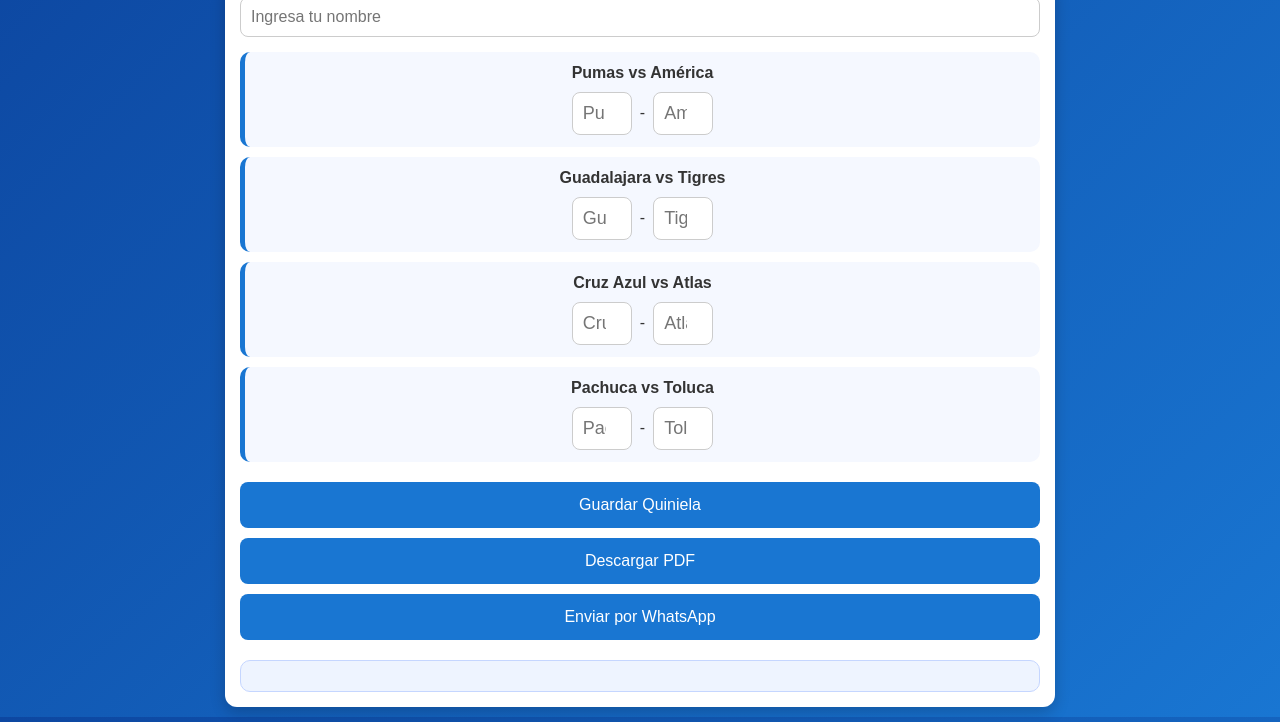
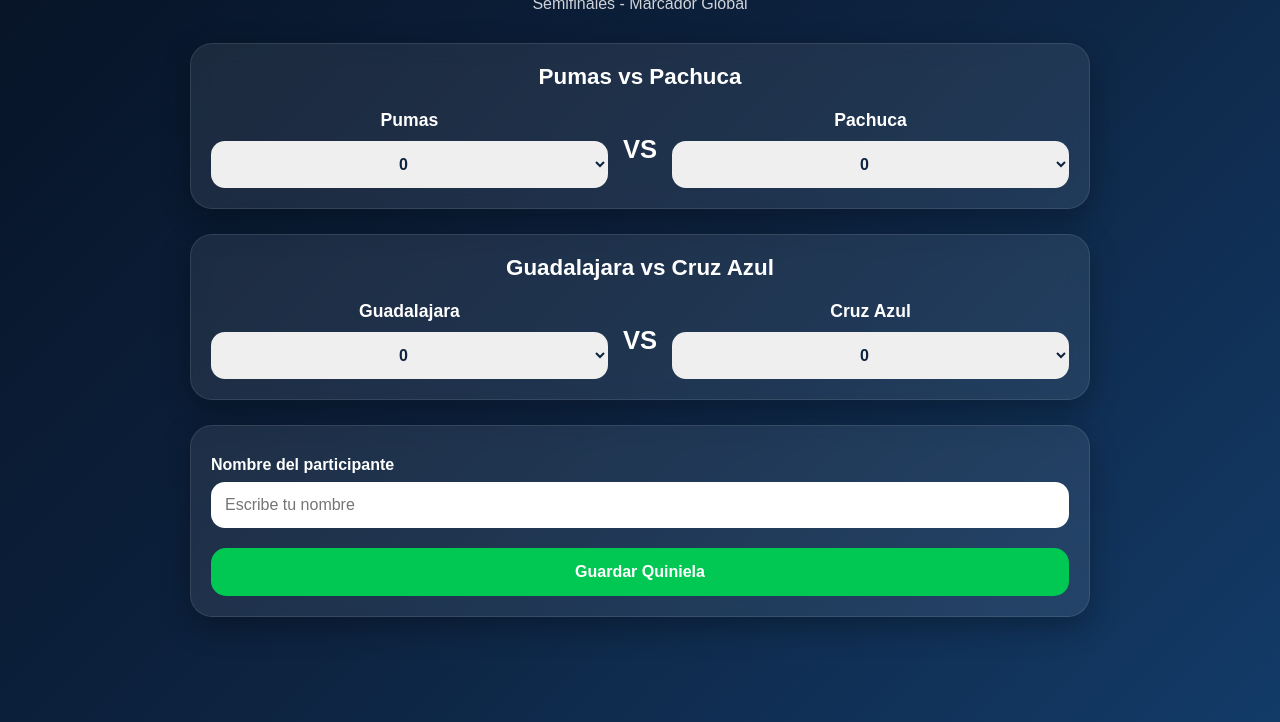
Before and after one commit to gerardoedmundo/quiniela, a plain HTML site: page index.html in a window 1280 px wide. Shown: the part 78-800 px from the top of the page. Drawn offline with nearby package versions, Linux system fonts and the light colour scheme.

Commit message:
Refactor index.html for Liga MX Quiniela

```diff
--- a/index.html
+++ b/index.html
@@ -1,288 +1,372 @@
 <!DOCTYPE html>
 <html lang="es">
 <head>
-  <meta charset="UTF-8">
-  <title>Quiniela de Fútbol PARTIDO DE VUELTA</title>
-  <meta name="viewport" content="width=device-width, initial-scale=1.0">
+<meta charset="UTF-8" />
+<meta name="viewport" content="width=device-width, initial-scale=1.0"/>
 
-  <!-- jsPDF -->
-  <script src="https://cdnjs.cloudflare.com/ajax/libs/jspdf/2.5.1/jspdf.umd.min.js"></script>
+<title>Quiniela Liga MX</title>
 
 <style>
-    body {
-      font-family: Arial, sans-serif;
-      background: linear-gradient(135deg, #0d47a1, #1976d2);
-      color: #333;
-      margin: 0;
-      padding: 10px;
+
+*{
+    margin:0;
+    padding:0;
+    box-sizing:border-box;
+    font-family:Arial, Helvetica, sans-serif;
 }
 
-    h1 {
-      text-align: center;
-      color: white;
-      font-size: 20px;
+body{
+    background:linear-gradient(135deg,#071326,#0d2340,#133b68);
+    min-height:100vh;
+    color:white;
+    padding:20px;
 }
 
-    .container {
-      max-width: 800px;
-      margin: auto;
-      background: #ffffff;
-      padding: 15px;
-      border-radius: 12px;
-      box-shadow: 0 5px 15px rgba(0,0,0,0.2);
+.container{
+    max-width:900px;
+    margin:auto;
 }
 
-    input[type="text"], input[type="number"] {
-      padding: 10px;
-      border-radius: 8px;
-      border: 1px solid #ccc;
-      font-size: 16px;
-      box-sizing: border-box;
+.title{
+    text-align:center;
+    margin-bottom:30px;
 }
 
-    input[type="text"] {
-      width: 100%;
-      margin-bottom: 15px;
+.title h1{
+    font-size:2.3rem;
+    margin-bottom:10px;
 }
 
-    .match {
-      background: #f5f8ff;
-      padding: 12px;
-      margin-bottom: 10px;
-      border-radius: 10px;
-      border-left: 5px solid #1976d2;
+.title p{
+    opacity:0.8;
 }
 
-    .teams {
-      font-weight: bold;
-      margin-bottom: 10px;
-      text-align: center;
+.card{
+    background:rgba(255,255,255,0.08);
+    border:1px solid rgba(255,255,255,0.1);
+    border-radius:22px;
+    padding:20px;
+    margin-bottom:25px;
+    backdrop-filter:blur(10px);
+    box-shadow:0 10px 30px rgba(0,0,0,0.3);
 }
 
-    .score {
-      display: flex;
-      justify-content: center;
-      align-items: center;
-      gap: 8px;
+.match-title{
+    text-align:center;
+    font-size:1.4rem;
+    font-weight:bold;
+    margin-bottom:20px;
 }
 
-    .score input {
-      width: 60px;
-      text-align: center;
-      font-size: 18px;
+.teams{
+    display:flex;
+    align-items:center;
+    justify-content:space-between;
+    gap:15px;
+    flex-wrap:wrap;
 }
 
-    button {
-      width: 100%;
-      padding: 14px;
-      margin-top: 10px;
-      border: none;
-      border-radius: 8px;
-      background: #1976d2;
-      color: white;
-      font-size: 16px;
-      cursor: pointer;
+.team{
+    flex:1;
+    min-width:120px;
+    text-align:center;
 }
 
-    button:hover {
-      background: #0d47a1;
+.team-name{
+    margin-bottom:10px;
+    font-size:1.1rem;
+    font-weight:bold;
 }
 
-    .result {
-      margin-top: 20px;
-      background: #eef4ff;
-      padding: 15px;
-      border-radius: 10px;
-      border: 1px solid #c5d6ff;
+select{
+    width:100%;
+    padding:14px;
+    border:none;
+    border-radius:14px;
+    font-size:1rem;
+    font-weight:bold;
+    text-align:center;
+    color:#0d2340;
 }
 
-    /* 📱 CELULAR */
-    @media (max-width: 480px) {
-      h1 {
-        font-size: 18px;
+.vs{
+    font-size:1.6rem;
+    font-weight:bold;
 }
 
-      .container {
-        padding: 10px;
+.extra{
+    margin-top:10px;
 }
 
-      .score input {
-        width: 50px;
-        font-size: 16px;
+.extra label{
+    display:block;
+    margin-bottom:8px;
+    font-weight:bold;
 }
 
-      .teams {
-        font-size: 14px;
+input{
+    width:100%;
+    padding:14px;
+    border:none;
+    border-radius:14px;
+    font-size:1rem;
 }
 
-      button {
-        font-size: 15px;
-        padding: 12px;
-      }
+button{
+    width:100%;
+    padding:15px;
+    margin-top:20px;
+    border:none;
+    border-radius:15px;
+    font-size:1rem;
+    font-weight:bold;
+    cursor:pointer;
+    transition:0.3s;
 }
 
-    /* 📲 TABLET */
-    @media (min-width: 481px) and (max-width: 768px) {
-      .score input {
-        width: 55px;
+.btn-save{
+    background:#00c853;
+    color:white;
 }
+
+.btn-save:hover{
+    background:#00e676;
 }
+
+.btn-whatsapp{
+    background:#25D366;
+    color:white;
+    display:none;
+}
+
+.btn-whatsapp:hover{
+    background:#2df07a;
+}
+
+.resultado{
+    display:none;
+    margin-top:20px;
+    background:rgba(255,255,255,0.08);
+    padding:20px;
+    border-radius:20px;
+}
+
+.resultado h2{
+    text-align:center;
+    margin-bottom:15px;
+}
+
+.resultado p{
+    margin:10px 0;
+}
+
+@media(max-width:700px){
+
+    .teams{
+        flex-direction:column;
+    }
+
+    .vs{
+        margin:10px 0;
+    }
+
+    .title h1{
+        font-size:1.8rem;
+    }
+
+}
+
 </style>
 </head>
+
 <body>
 
-<h1>Quiniela de Fútbol CBT2 (Marcadores)</h1>
+<div class="container">
 
-<div class="container" id="app"></div>
+    <div class="title">
+        <h1>⚽ Quiniela Liga MX</h1>
+        <p>Semifinales - Marcador Global</p>
+    </div>
+
+    <!-- PARTIDO 1 -->
+    <div class="card">
+
+        <div class="match-title">
+            Pumas vs Pachuca
+        </div>
+
+        <div class="teams">
+
+            <div class="team">
+                <div class="team-name">Pumas</div>
+
+                <select id="pumas">
+                    <option>0</option>
+                    <option>1</option>
+                    <option>2</option>
+                    <option>3</option>
+                    <option>4</option>
+                    <option>5</option>
+                    <option>6</option>
+                    <option>7</option>
+                    <option>8</option>
+                    <option>9</option>
+                    <option>10</option>
+                </select>
+            </div>
+
+            <div class="vs">VS</div>
+
+            <div class="team">
+                <div class="team-name">Pachuca</div>
+
+                <select id="pachuca">
+                    <option>0</option>
+                    <option>1</option>
+                    <option>2</option>
+                    <option>3</option>
+                    <option>4</option>
+                    <option>5</option>
+                    <option>6</option>
+                    <option>7</option>
+                    <option>8</option>
+                    <option>9</option>
+                    <option>10</option>
+                </select>
+            </div>
+
+        </div>
+
+    </div>
+
+    <!-- PARTIDO 2 -->
+    <div class="card">
+
+        <div class="match-title">
+            Guadalajara vs Cruz Azul
+        </div>
+
+        <div class="teams">
+
+            <div class="team">
+                <div class="team-name">Guadalajara</div>
+
+                <select id="gdl">
+                    <option>0</option>
+                    <option>1</option>
+                    <option>2</option>
+                    <option>3</option>
+                    <option>4</option>
+                    <option>5</option>
+                    <option>6</option>
+                    <option>7</option>
+                    <option>8</option>
+                    <option>9</option>
+                    <option>10</option>
+                </select>
+            </div>
+
+            <div class="vs">VS</div>
+
+            <div class="team">
+                <div class="team-name">Cruz Azul</div>
+
+                <select id="cruzazul">
+                    <option>0</option>
+                    <option>1</option>
+                    <option>2</option>
+                    <option>3</option>
+                    <option>4</option>
+                    <option>5</option>
+                    <option>6</option>
+                    <option>7</option>
+                    <option>8</option>
+                    <option>9</option>
+                    <option>10</option>
+                </select>
+            </div>
+
+        </div>
+
+    </div>
+
+    <!-- NOMBRE -->
+    <div class="card">
+
+        <div class="extra">
+            <label>Nombre del participante</label>
+            <input type="text" id="nombre" placeholder="Escribe tu nombre">
+        </div>
+
+        <button class="btn-save" onclick="guardarQuiniela()">
+            Guardar Quiniela
+        </button>
+
+        <button class="btn-whatsapp" id="btnWhatsapp" onclick="enviarWhatsApp()">
+            Enviar por WhatsApp
+        </button>
+
+    </div>
+
+    <!-- RESULTADO -->
+    <div class="resultado" id="resultado">
+
+        <h2>✅ Quiniela Guardada</h2>
+
+        <p id="resNombre"></p>
+        <p id="res1"></p>
+        <p id="res2"></p>
+
+    </div>
+
+</div>
 
 <script>
-const { jsPDF } = window.jspdf;
 
-// 🔁 Equipos invertidos
-const partidos = [
-  ["Pumas", "América"],
-  ["Guadalajara", "Tigres"],
-  ["Cruz Azul", "Atlas"],
-  ["Pachuca", "Toluca"]
-];
+let mensajeWhatsApp = "";
 
-let datosGuardados = null;
-const app = document.getElementById("app");
+function guardarQuiniela(){
 
-function render() {
-  app.innerHTML = "";
+    let nombre = document.getElementById("nombre").value;
 
-  const inputNombre = document.createElement("input");
-  inputNombre.type = "text";
-  inputNombre.id = "nombre";
-  inputNombre.placeholder = "Ingresa tu nombre";
-  app.appendChild(inputNombre);
+    let pumas = document.getElementById("pumas").value;
+    let pachuca = document.getElementById("pachuca").value;
 
-  partidos.forEach((p, i) => {
-    const div = document.createElement("div");
-    div.className = "match";
+    let gdl = document.getElementById("gdl").value;
+    let cruzazul = document.getElementById("cruzazul").value;
 
-    div.innerHTML = `
-      <div class="teams">${p[0]} vs ${p[1]}</div>
-      <div class="score">
-        <input type="number" inputmode="numeric" pattern="[0-9]*" min="0" id="golA${i}" placeholder="${p[0]}">
-        <span>-</span>
-        <input type="number" inputmode="numeric" pattern="[0-9]*" min="0" id="golB${i}" placeholder="${p[1]}">
-      </div>
-    `;
+    document.getElementById("resultado").style.display = "block";
 
-    app.appendChild(div);
-  });
+    document.getElementById("resNombre").innerHTML =
+    "👤 Participante: <b>" + nombre + "</b>";
 
-  const btnEnviar = document.createElement("button");
-  btnEnviar.textContent = "Guardar Quiniela";
-  btnEnviar.onclick = enviar;
-  app.appendChild(btnEnviar);
+    document.getElementById("res1").innerHTML =
+    "⚽ Pumas " + pumas + " - " + pachuca + " Pachuca";
 
-  const btnPDF = document.createElement("button");
-  btnPDF.textContent = "Descargar PDF";
-  btnPDF.onclick = descargarPDF;
-  app.appendChild(btnPDF);
+    document.getElementById("res2").innerHTML =
+    "⚽ Guadalajara " + gdl + " - " + cruzazul + " Cruz Azul";
 
-  const btnWhats = document.createElement("button");
-  btnWhats.textContent = "Enviar por WhatsApp";
-  btnWhats.onclick = enviarWhatsApp;
-  app.appendChild(btnWhats);
+    mensajeWhatsApp =
+`⚽ QUINIELA LIGA MX
 
-  const resultado = document.createElement("div");
-  resultado.id = "resultado";
-  resultado.className = "result";
-  app.appendChild(resultado);
+👤 Participante: ${nombre}
+
+🏆 Pumas ${pumas} - ${pachuca} Pachuca
+
+🏆 Guadalajara ${gdl} - ${cruzazul} Cruz Azul`;
+
+    document.getElementById("btnWhatsapp").style.display = "block";
+
 }
 
-function enviar() {
-  const nombre = document.getElementById("nombre").value.trim();
+function enviarWhatsApp(){
 
-  if (!nombre) {
-    alert("Ingresa tu nombre");
-    return;
+    let url = "https://wa.me/?text=" + encodeURIComponent(mensajeWhatsApp);
+
+    window.open(url, "_blank");
+
 }
 
-  let resultados = [];
-
-  for (let i = 0; i < partidos.length; i++) {
-    const golA = document.getElementById(`golA${i}`).value;
-    const golB = document.getElementById(`golB${i}`).value;
-
-    if (golA === "" || golB === "") {
-      alert("Completa todos los marcadores");
-      return;
-    }
-
-    resultados.push({ golA, golB });
-  }
-
-  datosGuardados = { nombre, resultados };
-  mostrarResultado();
-}
-
-function mostrarResultado() {
-  const resultadoDiv = document.getElementById("resultado");
-
-  let html = `<h3>Jugador: ${datosGuardados.nombre}</h3><ul>`;
-
-  datosGuardados.resultados.forEach((r, i) => {
-    html += `<li>${partidos[i][0]} ${r.golA} - ${r.golB} ${partidos[i][1]}</li>`;
-  });
-
-  html += "</ul>";
-  resultadoDiv.innerHTML = html;
-}
-
-function descargarPDF() {
-  if (!datosGuardados) {
-    alert("Primero guarda la quiniela");
-    return;
-  }
-
-  const doc = new jsPDF();
-
-  doc.setFillColor(13, 71, 161);
-  doc.rect(0, 0, 210, 35, "F");
-
-  doc.setTextColor(255, 255, 255);
-  doc.setFontSize(18);
-  doc.text("QUINIELA DE FÚTBOL CBT2", 105, 18, null, null, "center");
-
-  doc.setFontSize(12);
-  doc.text("Marcadores", 105, 26, null, null, "center");
-
-  doc.setTextColor(0, 0, 0);
-  doc.text(`Jugador: ${datosGuardados.nombre}`, 20, 50);
-
-  let y = 65;
-
-  datosGuardados.resultados.forEach((r, i) => {
-    doc.roundedRect(15, y - 8, 180, 12, 3, 3);
-    doc.text(`${partidos[i][0]} ${r.golA} - ${r.golB} ${partidos[i][1]}`, 20, y);
-    y += 18;
-  });
-
-  doc.save(`quiniela_${datosGuardados.nombre}.pdf`);
-}
-
-function enviarWhatsApp() {
-  if (!datosGuardados) {
-    alert("Primero guarda la quiniela");
-    return;
-  }
-
-  let mensaje = `Quiniela de Fútbol\nJugador: ${datosGuardados.nombre}\n\n`;
-
-  datosGuardados.resultados.forEach((r, i) => {
-    mensaje += `${partidos[i][0]} ${r.golA} - ${r.golB} ${partidos[i][1]}\n`;
-  });
-
-  const url = `https://wa.me/?text=${encodeURIComponent(mensaje)}`;
-  window.open(url, "_blank");
-}
-
-render();
 </script>
 
 </body>
```
Lines whose indentation alone changed are shown as unchanged.
